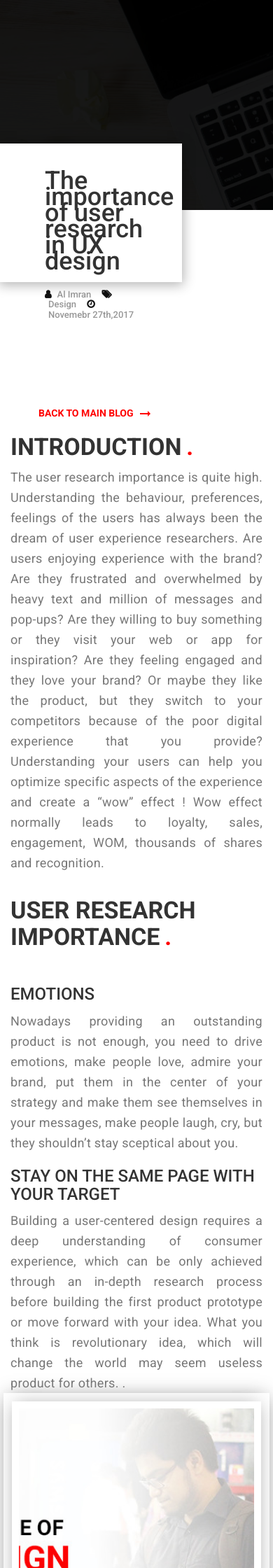
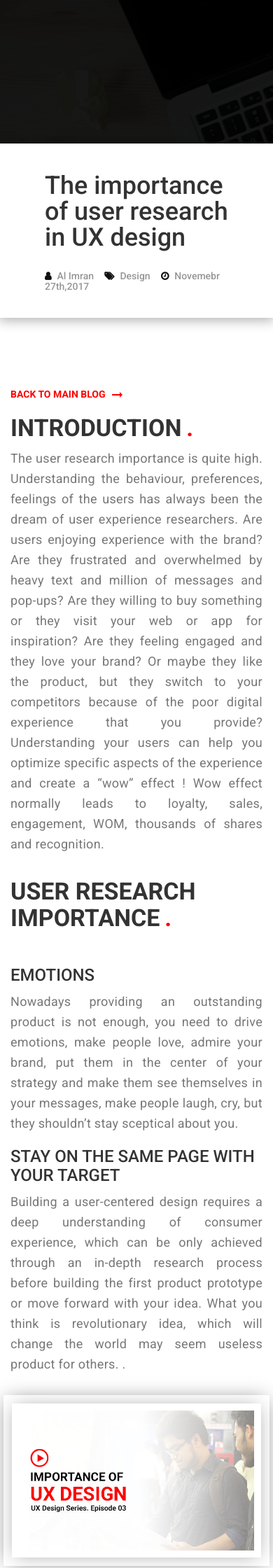
Before and after one commit to refun07/kinative_version2, a PHP site: page /single-blog.html in a window 390 px wide; the page is wider, and only the part inside the window is pictured. Shown: the part 200-2440 px from the top of that part at 70% size. Run offline with PHP 8.4, Linux system fonts and the light colour scheme; some libraries are stand-ins or nearby versions.

Commit message:
edit ing

```diff
--- a/css/component.css
+++ b/css/component.css
@@ -19,6 +19,9 @@ body{
 a:hover,a:visited,a:focus{
   text-decoration: none;
 }
+.f-14{
+  font-size: 14px;
+}
 .f-24{
    font-size: 24px;
 }
@@ -26,6 +29,9 @@ a:hover,a:visited,a:focus{
   display: inline-block;
 }
 
+.m40{
+  margin: 40px 0px;
+}
 .margin-t50{
   margin-top: 50px;
 }
@@ -74,7 +80,7 @@ a:hover,a:visited,a:focus{
    background: #f8f8f8;
     text-align: center;
     font-weight: 500;
-    padding: 85px 0px 86px;
+    padding: 100px 0px 86px;
 }
 
 .hvr-underline-from-left::before {
@@ -168,7 +174,7 @@ a:hover,a:visited,a:focus{
     -webkit-transition: all 0.7s ease-out;
     transition: all 0.7s ease-out;
     text-decoration: none;
-    margin: 0px 0px;
+    margin: 15px 0px;
     border: none;
 }
 
--- a/css/media.css
+++ b/css/media.css
@@ -52,11 +52,17 @@
 .service-card{
   margin: 60px 0px 15px;
 }
+#blog .inner-box{
+      max-width: 380px;
+    margin: auto;
+ }
 
 }
 
 @media (max-width: 992px) {
-
+   .btn-mp{
+      margin: 30px 6px 0px !important;
+    }
   .address {
     margin-top: 128px;
 }
@@ -86,6 +92,7 @@
 .tab-content{
    padding: 0px 15px;
 }
+
 }
 
 @media(max-width: 1200px) and (min-width: 992px) {
@@ -145,6 +152,9 @@
 }
 
 @media(max-width: 1200px) {
+  .margin-82px{
+    margin: 0px 0px 0px 0px;
+  }
 
    .kinative_para1{
    	margin: auto;
@@ -181,11 +191,14 @@
 }
 
 @media(max-width: 992px) {
+  .single-blog-header{
+    width: 100%
+  }
   .portfolio-des img{
   width: 100%;
 }
   .video_bg{
-    height: 36vh;
+    height: 294px;
   }
   .video{
     margin-top: 50px;
@@ -218,6 +231,12 @@
 
 
 @media(max-width:768px) {
+  .pagination>li {
+    display: table-cell;
+}
+  #vidwrap {
+    height: 200px;
+  }
   .nav-tabs{
     margin: 26px -92px -9px 42px;
   }
@@ -227,12 +246,16 @@
    .hellos{
     background-position: -707px 307px;
   }
+
+  .contributor{
+    background-position: 0px 0px;
+  }
   .icons::before {
    bottom: 212px;
  }
  .section_tag{
   font-size: 30px;
-  margin-left: 12px;
+  margin-left: 2px;
  }
 #naming img{
   margin-top: -16px;
--- a/css/single-blog.css
+++ b/css/single-blog.css
@@ -1,14 +1,20 @@
-
+.single-blog{
+        padding: 0px 0px 150px;
+}
+.f-14{
+    font-size: 14px;
+}
 .single-blog-header{
-	height: 198px;
     width: 66.66%;
-    padding: 22px 64px;
+    height: auto;
+    padding: 22px 64px 41px;
     top: -95px;
 }
 
 .single-blog-header .blog-heading{
 	font-size: 36px;
 	font-weight: 500;
+    line-height: 37px;
 }
 
 .margin-82px{
@@ -49,12 +55,14 @@
     background-repeat: no-repeat;
     padding: 50px;
 }
-
+.m-100%{
+    max-width: 100%!important;
+}
 #vidwrap {
 
     /* Your thumbnail image */
 
-    background: url('../images/blogs/videothumb.jpg') no-repeat center;
+    background: url('../images/blogs/videothumb.jpg') content-box;
 
     -webkit-background-size: cover;
     -moz-background-size: cover;
--- a/index.html
+++ b/index.html
@@ -186,7 +186,7 @@
          <div class="video_bg">
         <div class="play " style="display: inline-block;">
           <!-- PLAY BUTTON -->
-          <a class="popup-youtube" href="http://www.youtube.com/watch?v=0O2aH4XLbto"> <span> <img src="images/icons/play_icon.png" alt="play_icon" style="padding:15px;margin:85px 6px 0px"/>
+          <a class="popup-youtube" href="http://www.youtube.com/watch?v=0O2aH4XLbto"> <span> <img class="btn-mp" src="images/icons/play_icon.png" alt="play_icon"/>
 
           </span> </a>
 
@@ -716,7 +716,7 @@
              <div class="col-md-12">
                   <span id="naming">
                     <img  src="images/icons/section_icon.png" alt="section_icon"/>
-                    <h2 class="section_tag">WORK WITH US<mark class="red_bold">!</mark></h2>
+                    <h2 class="section_tag">START A PROJECT<mark class="red_bold">!</mark></h2>
                   </span>
                   <p class="light_para_b">Lets talk about your project.Tell us the detail and we will reach you with a competetive and reasonable qoute.
                   </p>
--- a/single-blog.html
+++ b/single-blog.html
@@ -82,22 +82,22 @@
   <div class="container">
        <div class="row">
 
-            <div class="content-box single-blog-header col-md-8 col-xs-12">
+            <div class="content-box single-blog-header col-md-8 col-xs-10">
 
                           <h2 class="blog-heading">The importance of user research in UX design</h2>
                            <h3 class="blog-auth">
                             <span>
                                   <i class="fa fa-user black" aria-hidden="true"></i>
-                                 <span class="margin-4lpx grey-b">Al Imran</span>
+                                 <span class="margin-4lpx grey-b f-14">Al Imran</span>
                             </span>
                               <span class="margin-12lpx">
                                   <i class="fa fa-tags black" aria-hidden="true"></i>
-                                 <span class="margin-4lpx grey-b">Design</span>
+                                 <span class="margin-4lpx grey-b f-14">Design</span>
                             </span>
 
                              <span class="margin-12lpx">
                                   <i class="fa fa-clock-o black" aria-hidden="true"></i>
-                                 <span class="margin-4lpx grey-b">Novemebr 27th,2017</span>
+                                 <span class="margin-4lpx grey-b f-14">Novemebr 27th,2017</span>
                             </span>
                           </h3>
 
@@ -131,7 +131,7 @@
                     </p>
 
 
-    <div class="frame">
+    <div class="frame m40">
        <div onclick="play();" id="vidwrap"></div>
 
     </div>
@@ -158,7 +158,7 @@
                     <p class="blog-para max-738">User Research focuses on understanding user behaviours, needs, and motivations through observation techniques, task analysis, and other feedback methodologies. The aim of this research is to improve the usability of a product by incorporating research results to guide the design, development, and refinement of a product.
                     </p>
 
-                    <img class="margin-t50" src="images/blogs/blogimage.jpg" alt="blog-image"/>
+                    <img class="margin-t50 img-responsive " src="images/blogs/blogimage.jpg" alt="blog-image"/>
                      <p class="text-center" style="margin-top: 10px"> Photo credit: pixel.com</p>
 
                       <h3 class="blog-points">MAKE IT SIMPLE</h3>
@@ -319,7 +319,7 @@
              <div class="col-md-12 col-xs-12">
                   <span id="naming">
                     <img src="images/icons/section_icon.png" alt="section_icon">
-                    <h2 class="section_tag">SAY HELLO<mark class="red_bold">!</mark></h2>
+                    <h2 class="section_tag">BE A CONTRIBUTOR<mark class="red_bold">!</mark></h2>
                   </span>
                   <p class="light_para_b">Subscribe to ous newsletter to get new blog posts,freebies,promo codes business and marketing tips directly to your mail box.
                   </p>
--- a/style.css
+++ b/style.css
@@ -78,6 +78,9 @@ body{
 	.about{
 		padding:105px 0px 120px;
 	}
+  .about a:focus{
+        outline: none;
+  }
 	.video_bg {
     background: url(images/video_bg.jpg);
     background-size: cover;
@@ -102,6 +105,11 @@ body{
    box-shadow: 0 0 0 10px #fff, 0 0 0 10px #777, 0 1px 27px 6px rgba(0, 0, 0, 0.36);
   box-sizing: border-box;
 
+}
+
+.btn-mp{
+      padding:15px;
+      margin:85px 6px 0px;
 }
 /*.frame:before {
   border-radius: 2px;
@@ -508,8 +516,8 @@ body{
 
 .gift img{
    position: relative;
-   top: 18px;
-   left: 131px;
+  top: 27px;
+  left: 29%;
 }
 form:focus{
   outline: none;
```
Also changed, not shown: css/blog.css (+29 -1 lines), css/esn.css (+10 -1 lines), esn.html (+12 -14 lines), images/esn/esn_icon.png (added), images/esn/featureagency.png (added), images/esn/featureclient.png (added), images/esn/featuretalents.png (added), images/esn/featurevendor.png (added).
